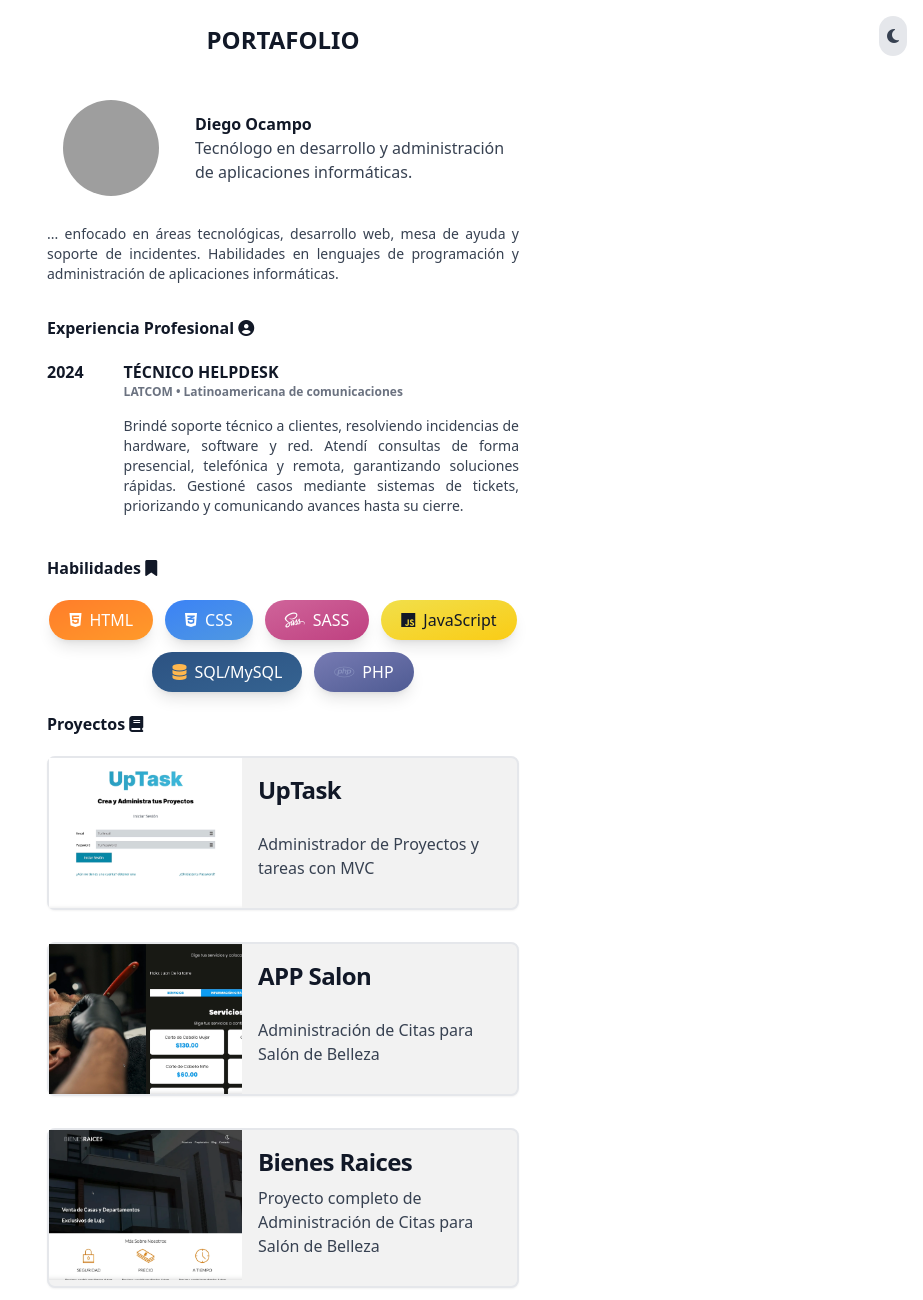
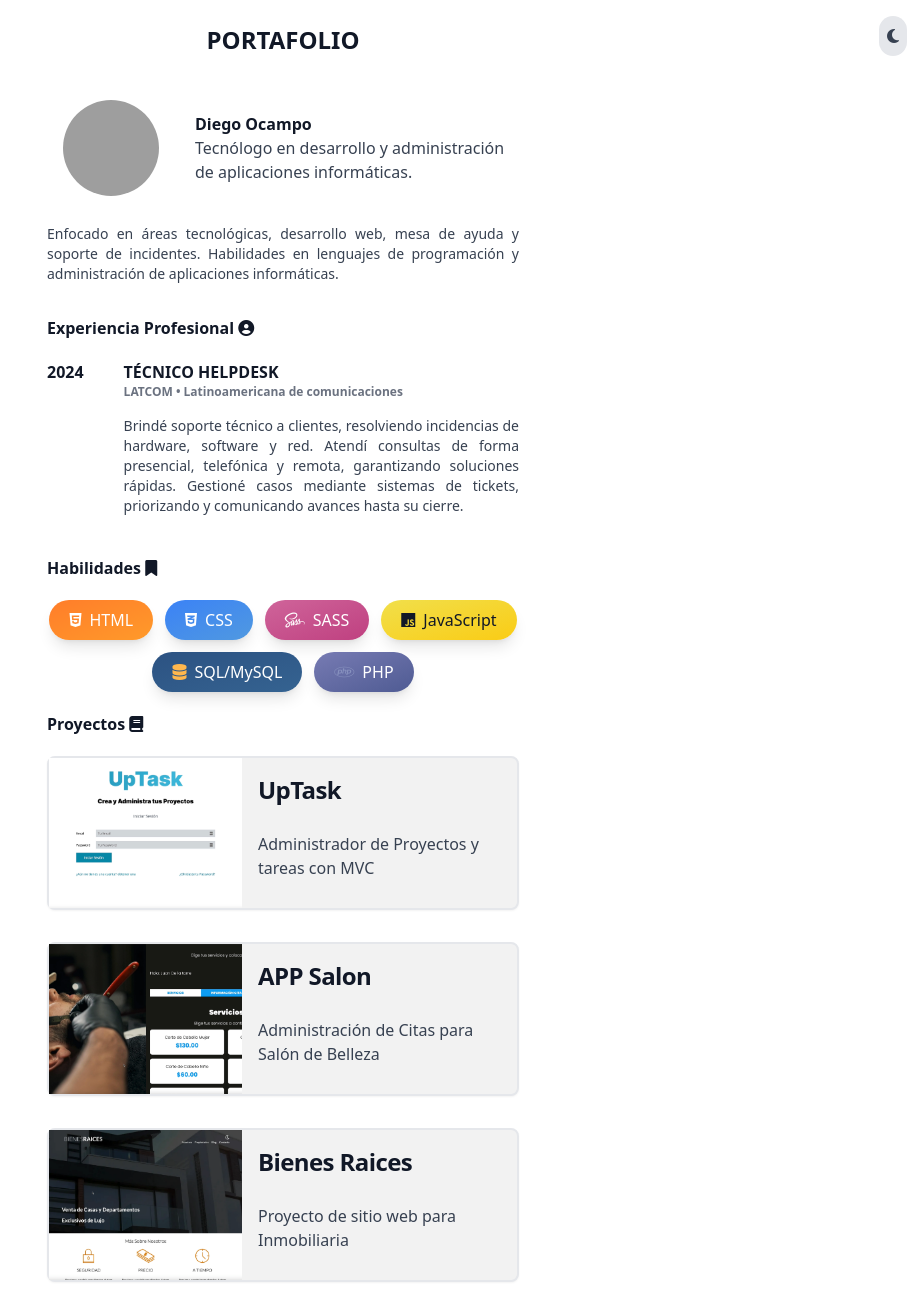
Before and after one commit to Diivocse/portafilio, a website: page src/index.html in a window 1280 px wide. Shown: the top 1300 px of the page, without its empty margins (357-1280 px from the left). Drawn offline with nearby package versions, Linux system fonts and the light colour scheme; grey boxes are pictures that could not be loaded.

Commit message:
Correción basicas

```diff
--- a/src/index.html
+++ b/src/index.html
@@ -83,7 +83,7 @@
       </div>
 
       <p class="px-5 pb-8 text-justify text-sm text-gray-700 dark:text-gray-300">
-        ... enfocado en áreas tecnológicas, desarrollo web, mesa de ayuda y soporte
+        Enfocado en áreas tecnológicas, desarrollo web, mesa de ayuda y soporte
         de incidentes. Habilidades en lenguajes de programación y administración
         de aplicaciones informáticas.
       </p>
@@ -246,7 +246,7 @@
               Bienes Raices
             </h3>
             <p class="mb-3 font-normal text-gray-700 dark:text-gray-300">
-              Proyecto completo de Administración de Citas para Salón de Belleza
+              Proyecto de sitio web para Inmobiliaria
             </p>
           </div>
         </div>
```
